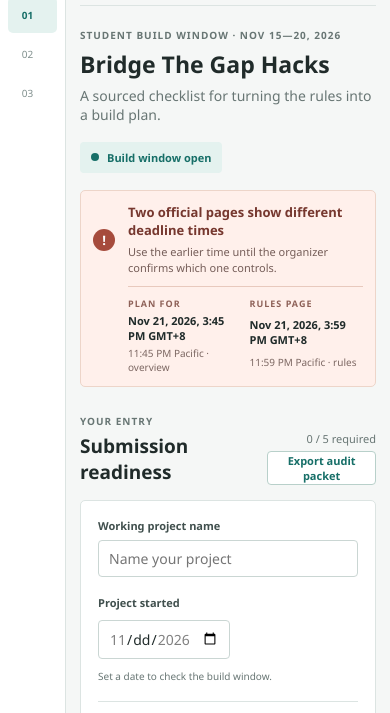
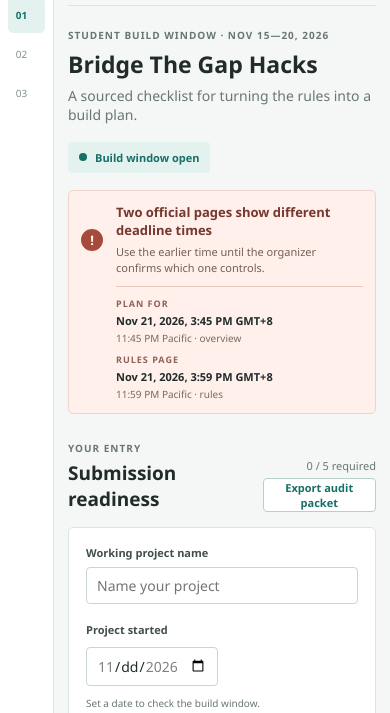
Before and after one commit to xqscora/bridge-the-gap-rulebridge, a plain HTML site: page index.html in a window 390 px wide. Shown: the part 75-788 px from the top of the page. Drawn offline with Linux system fonts and the light colour scheme.

Commit message:
Fix narrow-screen RuleBridge layout

```diff
--- a/styles.css
+++ b/styles.css
@@ -34,7 +34,7 @@ a:hover { text-decoration: underline; }
 .nav-item.active .nav-icon { color: var(--teal); }
 .rail-foot { margin-top: auto; border-top: 1px solid var(--line); padding: 15px 8px 0; display: flex; gap: 8px; align-items: center; color: var(--muted); font-size: 11px; }
 .status-dot, .phase-dot { width: 8px; height: 8px; border-radius: 50%; background: var(--teal); display: inline-block; }
-.main { width: min(100%, 1180px); margin: 0 auto; padding: 0 42px 20px; }
+.main { width: min(100%, 1180px); min-width: 0; margin: 0 auto; padding: 0 42px 20px; }
 .topbar { height: 62px; border-bottom: 1px solid var(--line); display: flex; align-items: center; justify-content: space-between; gap: 16px; }
 .crumb { color: var(--muted); font-size: 12px; display: flex; gap: 9px; align-items: center; }
 .crumb strong { color: var(--ink); font-weight: 600; }
@@ -138,15 +138,18 @@ td:first-child { font-weight: 600; min-width: 200px; }
   .overview-grid { grid-template-columns: 1fr; }
 }
 @media (max-width: 560px) {
+  .shell { grid-template-columns: 54px minmax(0, 1fr); }
   .main { padding: 0 14px 16px; }
+  .main, .page-head, .deadline-alert, .overview-grid, .entry-panel, .check-panel { min-width: 0; }
   .topbar { height: auto; min-height: 56px; align-items: flex-start; flex-direction: column; justify-content: center; padding: 9px 0; }
   .crumb { font-size: 10px; }
   .timezone-control { font-size: 10px; }
   .page-head { align-items: flex-start; flex-direction: column; padding: 22px 0 17px; }
   h1 { font-size: 23px; }
+  .subhead, .crumb strong { overflow-wrap: anywhere; }
   .deadline-alert { gap: 9px; padding: 12px; }
-  .deadline-values { gap: 8px; }
-  .deadline-values strong { font-size: 11px; }
+  .deadline-values { grid-template-columns: minmax(0, 1fr); gap: 8px; min-width: 0; }
+  .deadline-values strong { font-size: 11px; overflow-wrap: anywhere; }
   .compact-row { grid-template-columns: 1fr 1fr; }
   .compact-row label, .compact-row .field-note { grid-column: 1 / -1; }
   .entry-meta { grid-template-columns: 1fr 1fr; }
@@ -158,5 +161,6 @@ td:first-child { font-weight: 600; min-width: 200px; }
   th, td { padding: 10px; }
   .source-row { grid-template-columns: 30px 1fr; }
   .source-row > a { grid-column: 2; }
+  .source-row p, .source-row a { overflow-wrap: anywhere; }
   .conflict-row { grid-template-columns: 1fr; gap: 4px; }
 }
```
